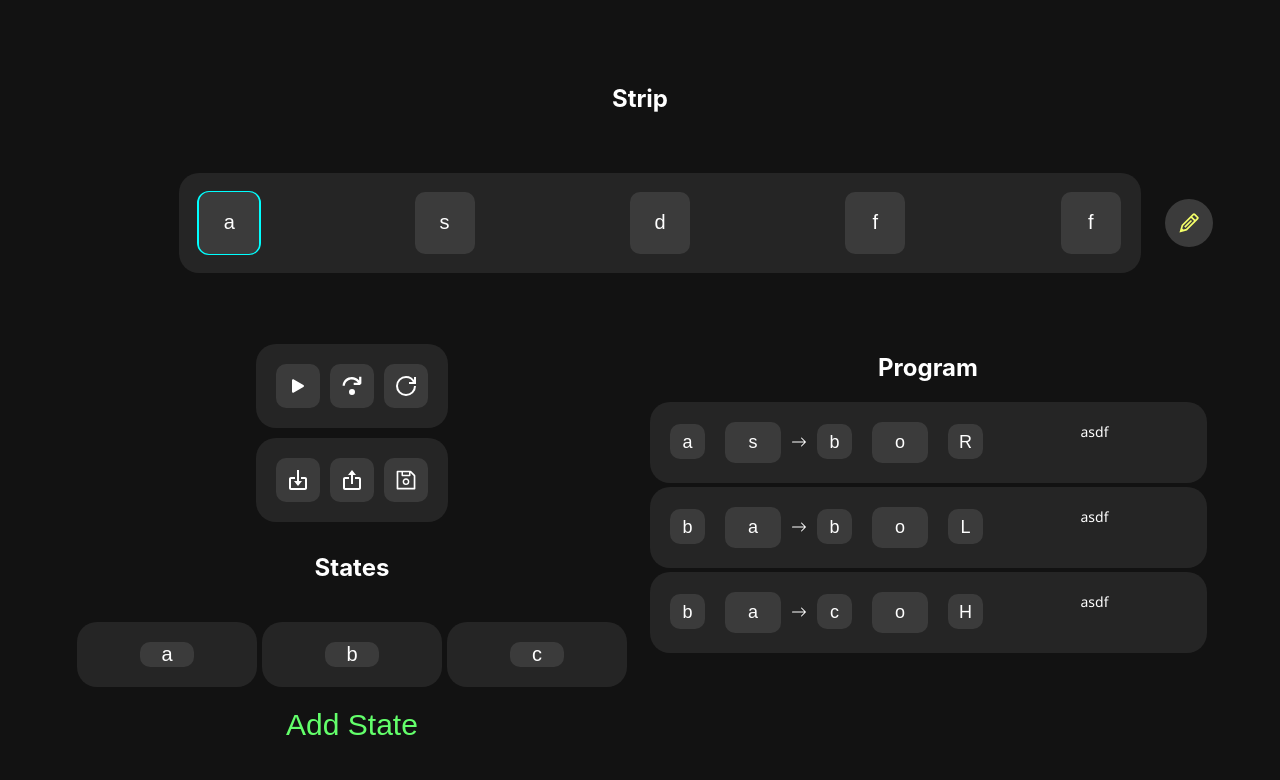
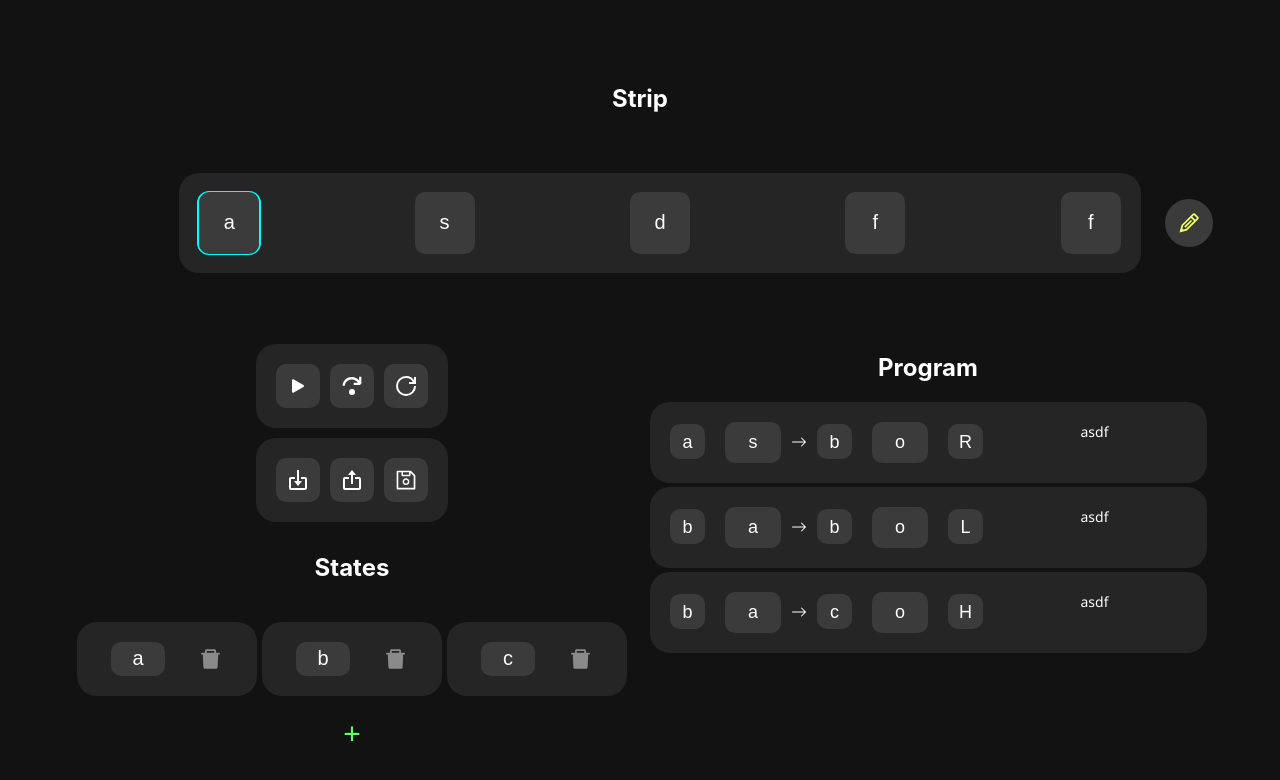
Before and after one commit to NilsGke/turingmachine, a React (Create React App) app: page / in a window 1280 px wide. Shown: the top 780 px of the page. Built offline with nearby package versions, Linux system fonts and the light colour scheme.

Commit message:
added "remove state" button

```diff
--- a/src/App.js
+++ b/src/App.js
@@ -290,10 +290,13 @@ function App() {
                     <button>
                         <BiExport />
                     </button>
-                    <button onClick={()=>{
-                        const name = prompt("enter name: ");
-
-                    }}><AiOutlineSave/></button>
+                    <button
+                        onClick={() => {
+                            const name = prompt("enter name: ");
+                        }}
+                    >
+                        <AiOutlineSave />
+                    </button>
                 </div>
             </div>
 
@@ -303,10 +306,21 @@ function App() {
                     <div id="list" ref={programRef}>
                         {states.map((state, index) => (
                             <State
+                                key={state.id}
                                 data={state}
                                 change={(newState) => {
                                     const newStates = states.slice();
                                     newStates[index] = newState;
+                                    setStates(newStates);
+                                }}
+                                delete={() => {
+                                    const newStates = states.slice();
+                                    newStates.splice(
+                                        states.findIndex(
+                                            (s) => s.id === state.id
+                                        ),
+                                        1
+                                    );
                                     setStates(newStates);
                                 }}
                             />
@@ -333,7 +347,7 @@ function App() {
                             setStates(newStates);
                         }}
                     >
-                        Add State
+                        +
                     </button>
                 </div>
             </div>
--- a/src/components/State.jsx
+++ b/src/components/State.jsx
@@ -1,4 +1,6 @@
-const State = ({ data, change }) => {
+import { AiFillDelete } from "react-icons/ai";
+
+const State = ({ data, change, delete: deleteFun }) => {
     return (
         <div className="state">
             <input
@@ -15,6 +17,9 @@ const State = ({ data, change }) => {
                 placeholder="note..."
                 onChange={(e) => change({ ...data, note: e.target.value })}
             ></textarea>
+            <button className="delete" onClick={deleteFun}>
+                <AiFillDelete />
+            </button>
         </div>
     );
 };
```
